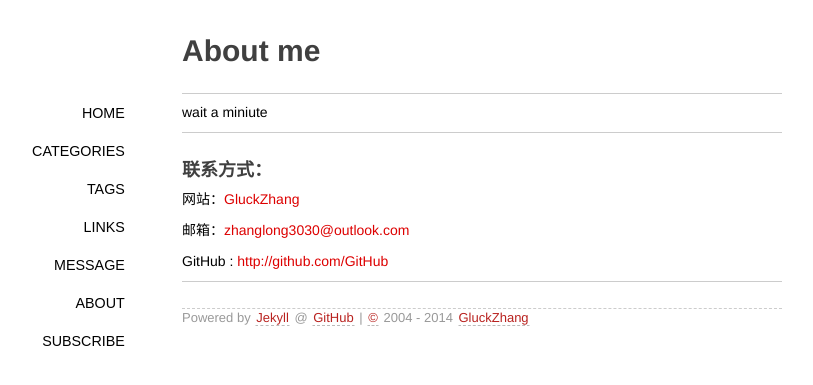
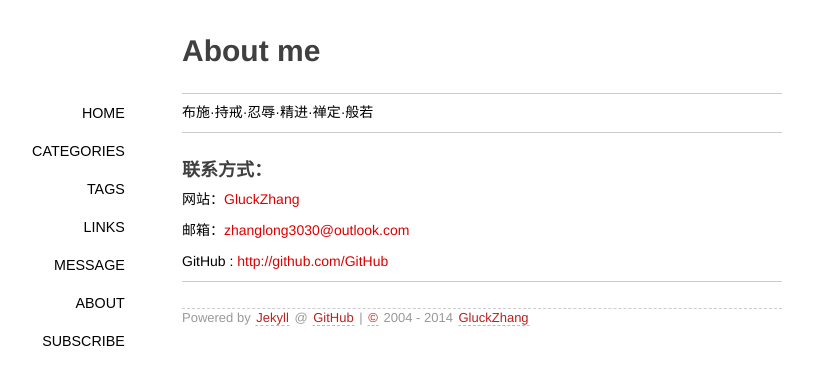
Before and after one commit to gluckzhang/gluckzhang.github.io, a Jekyll site: the page built from about/index.md, in a window 1280 px wide. Shown: the top 385 px of the page, without its empty margins (158-971 px from the left). Built offline with Jekyll 4.4.1, drawn with Linux system fonts in a browser that asks for light colours; some web fonts are replaced; Markdown is read by kramdown in place of the engine named in the settings.

Commit message:
about myself

```diff
--- a/_config.yml
+++ b/_config.yml
@@ -10,4 +10,4 @@ github: gluckzhang
 pygments: true
 safe: true
 paginate: 20
-about: "wait a miniute"
+about: "布施·持戒·忍辱·精进·禅定·般若"
```
